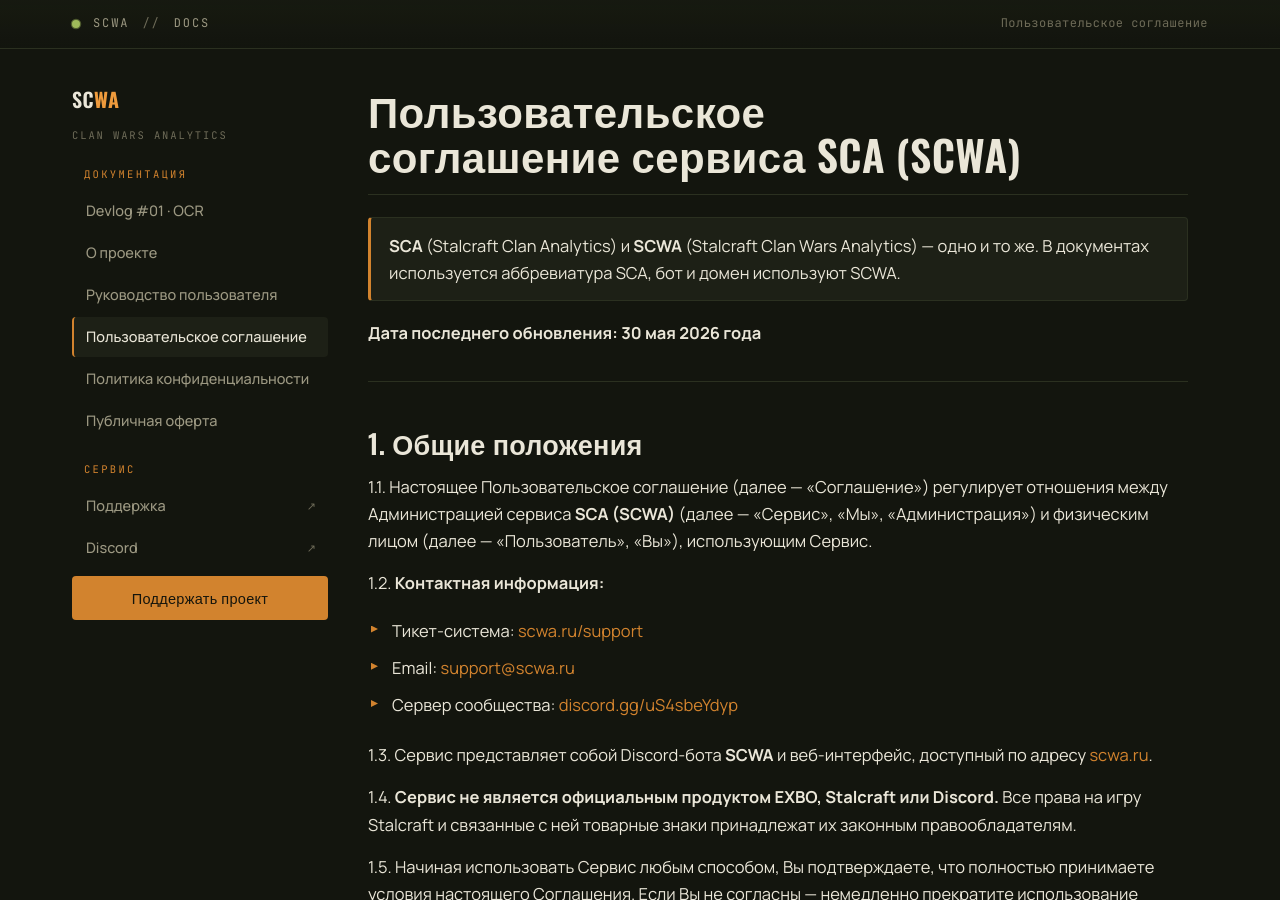
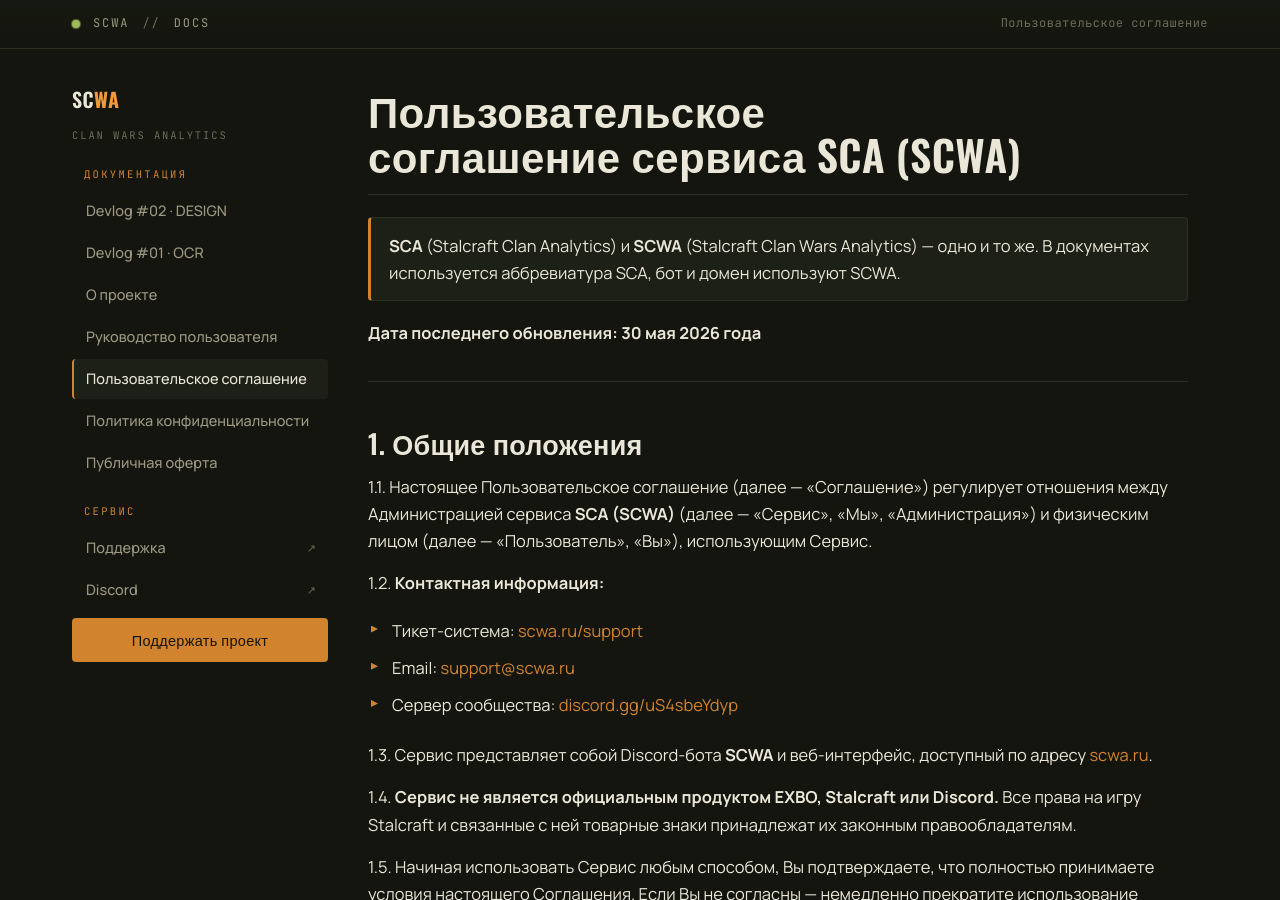
Before and after one commit to sahabush/Stalcraft-Clan-Analytics, a Jekyll site: the page built from index.md, in a window 1280 px wide and 900 px high. Built offline with Jekyll 4.4.1, drawn with Linux system fonts in a browser that asks for light colours.

Commit message:
Update default.html

```diff
--- a/_layouts/default.html
+++ b/_layouts/default.html
@@ -151,6 +151,7 @@
       <div class="navgroup">
         <p class="lbl">Документация</p>
         <nav>
+          <a href="/devlog-02-ocr">Devlog #02 · DESIGN</a>
           <a href="/devlog-01-ocr">Devlog #01 · OCR</a>
           <a href="/info" {% if page.path == 'info.md' %}class="active"{% endif %}>О проекте</a>
           <a href="/GUIDE" {% if page.path == 'GUIDE.md' %}class="active"{% endif %}>Руководство пользователя</a>
```
